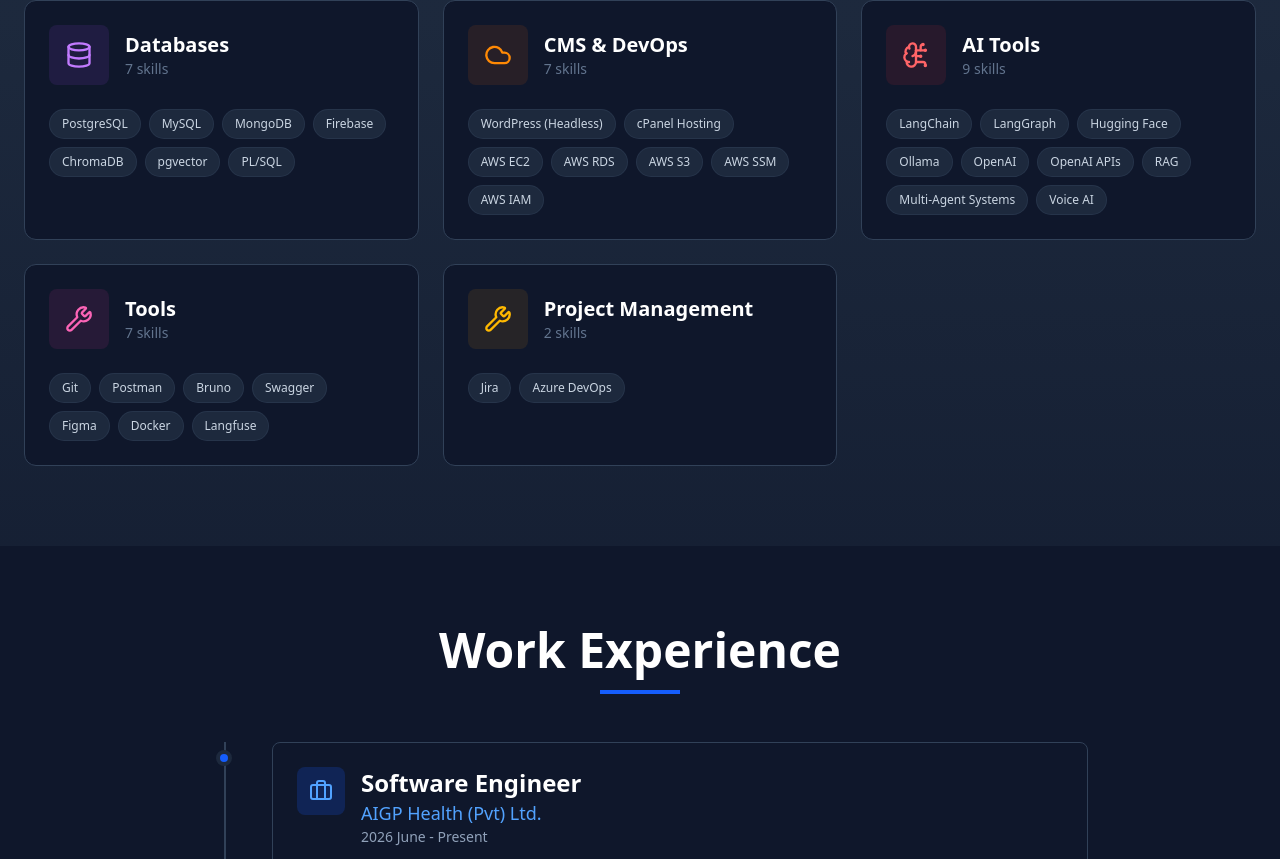
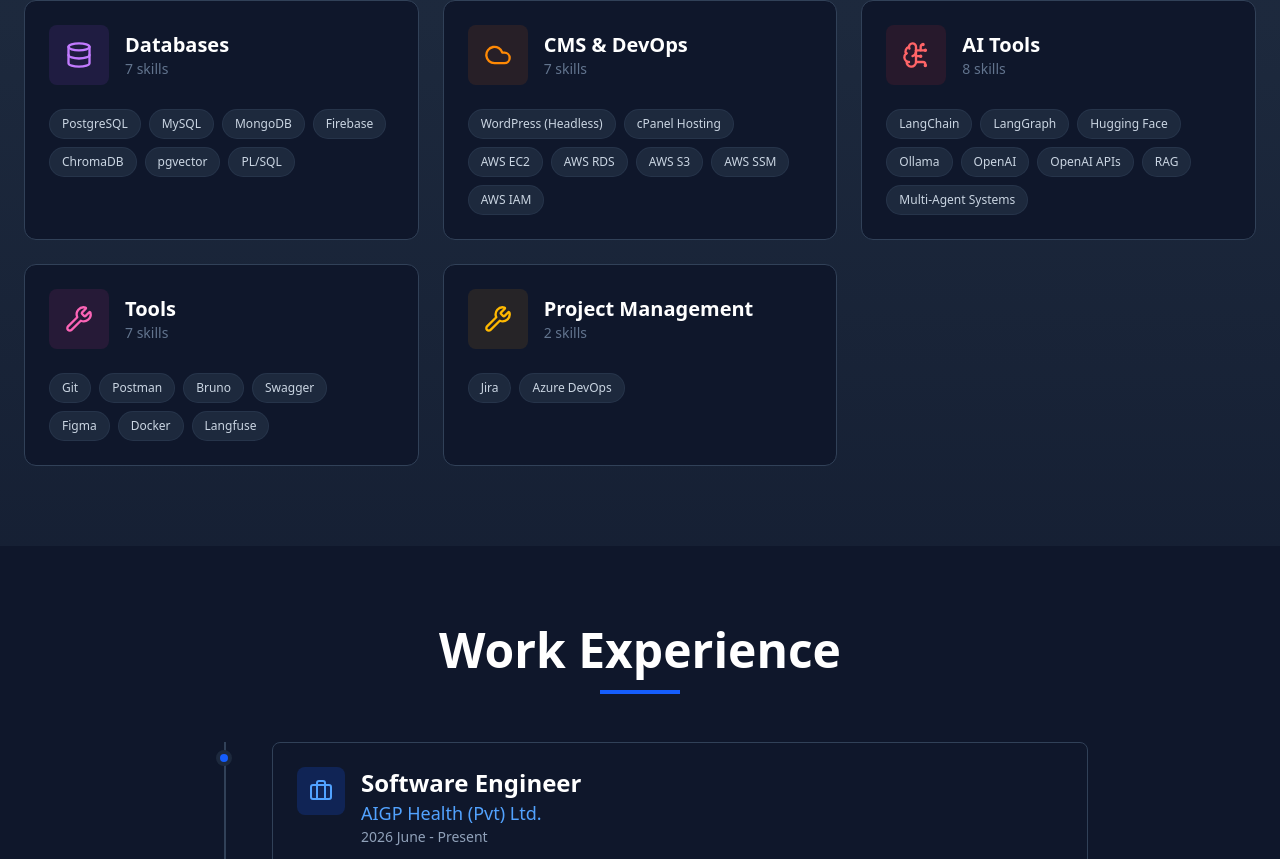
Before and after one commit to Kusaldiss365/my-portfolio, a React (Vite) app: page / in a window 1280 px wide. Shown: the part 2276-3135 px from the top of the page. Built offline with nearby package versions, Linux system fonts and the light colour scheme; no server answers.

Commit message:
Remove Voice AI from skills

```diff
--- a/api/portfolioContext.ts
+++ b/api/portfolioContext.ts
@@ -57,7 +57,7 @@
 - Backend: Laravel, Spring Boot, FastAPI, REST APIs, Microservices, Node.js, ASP.NET Core
 - Databases: MySQL, Firebase, PostgreSQL, ChromaDB, MongoDB, PL/SQL, pgvector
 - CMS & DevOps: WordPress (Headless), cPanel hosting, AWS EC2, AWS RDS, AWS S3, AWS SSM, AWS IAM
-- AI Tools: LangChain, ChromaDB, Hugging Face, LangGraph, OpenAI, OpenAI APIs, Ollama, RAG, Multi-Agent Systems, Voice AI
+- AI Tools: LangChain, ChromaDB, Hugging Face, LangGraph, OpenAI, OpenAI APIs, Ollama, RAG, Multi-Agent Systems
 - Tools: Git, Postman, Figma, Bruno, Swagger, Docker, Langfuse
 - Project Management: Jira, Azure DevOps
 
--- a/src/components/skills-section.tsx
+++ b/src/components/skills-section.tsx
@@ -102,7 +102,6 @@
         "OpenAI APIs",
         "RAG",
         "Multi-Agent Systems",
-        "Voice AI",
       ],
     },
     {
```
